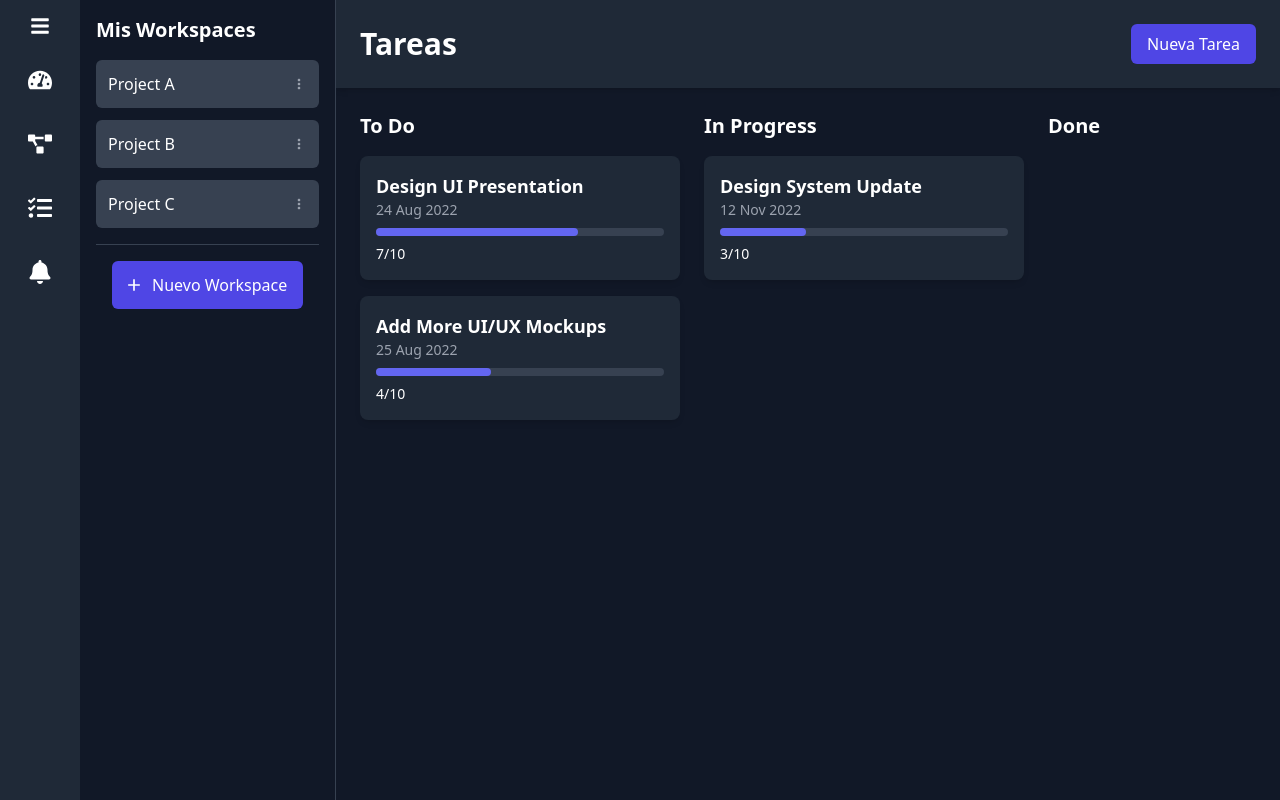
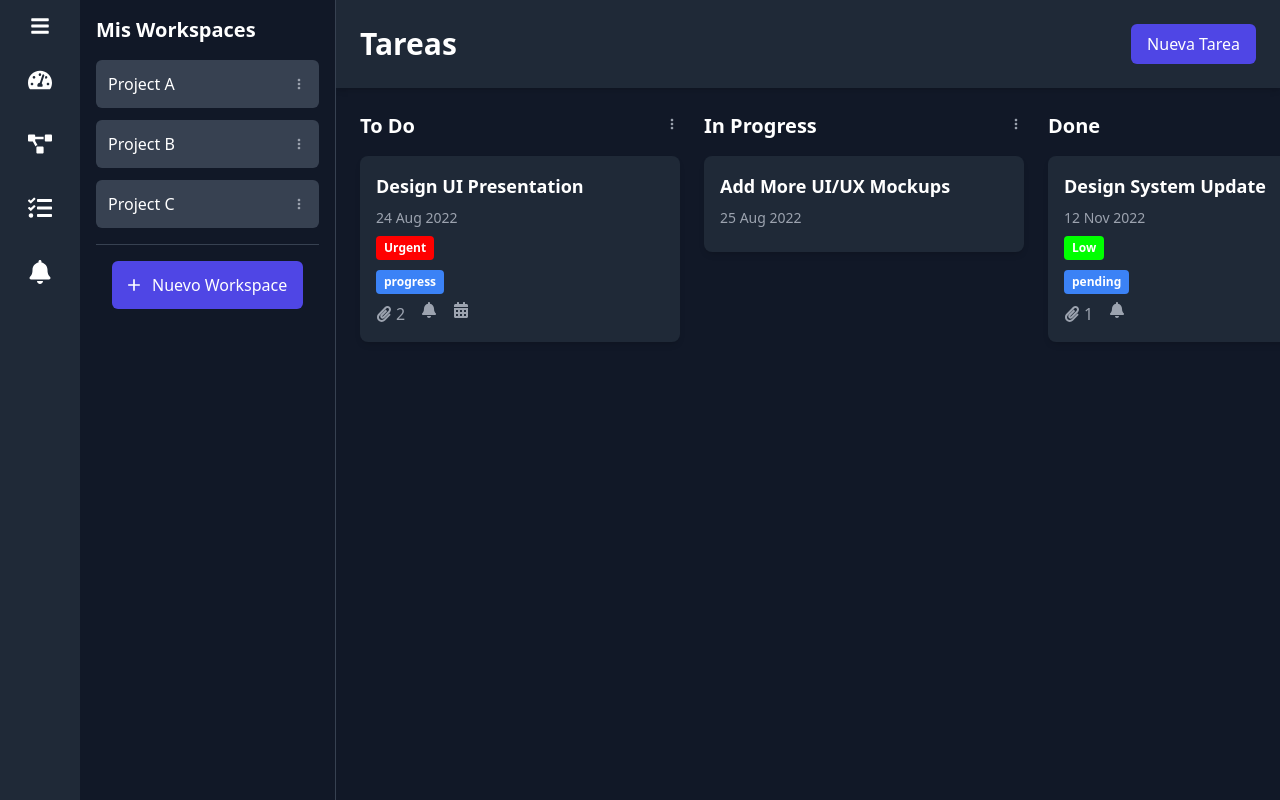
Before and after one commit to GuidoRM/todo-react, a React (Vite) app: page /home in a window 1280 px wide. Built offline with nearby package versions, Linux system fonts and the light colour scheme.

Commit message:
feat: workspace content

```diff
--- /dev/null
+++ b/src/components/TaskCard.jsx
@@ -0,0 +1,44 @@
+import React from 'react';
+import { FaPaperclip, FaBell, FaCalendarAlt } from 'react-icons/fa';
+
+const TaskCard = ({ task }) => {
+  return (
+    <div className="relative p-4 bg-gray-800 rounded-lg shadow-md">
+      <h4 className="text-lg font-semibold mb-2">{task.title}</h4>
+      <p className="text-sm text-gray-400 mb-2">{task.date}</p>
+      {/* Mostrar etiquetas si las hay */}
+      {task.labels && task.labels.length > 0 && (
+        <div className="flex space-x-2 mb-2">
+          {task.labels.map((label, idx) => (
+            <span
+              key={idx}
+              className="px-2 py-1 text-xs font-semibold rounded"
+              style={{ backgroundColor: label.color }}
+            >
+              {label.title}
+            </span>
+          ))}
+        </div>
+      )}
+      {/* Mostrar estado de progreso si existe */}
+      {task.status && task.status !== '' && (
+        <span className="inline-block px-2 py-1 text-xs font-semibold text-white bg-blue-500 rounded mb-2">
+          {task.status}
+        </span>
+      )}
+      {/* Mostrar iconos si hay adjuntos, recordatorio o fecha de vencimiento */}
+      <div className="flex space-x-4 text-gray-400">
+        {task.attachments > 0 && (
+          <div className="flex items-center">
+            <FaPaperclip className="mr-1" />
+            {task.attachments}
+          </div>
+        )}
+        {task.reminder && <FaBell />}
+        {task.dueDate && <FaCalendarAlt />}
+      </div>
+    </div>
+  );
+};
+
+export default TaskCard;
--- /dev/null
+++ b/src/components/WorkspaceContent.jsx
@@ -0,0 +1,177 @@
+import React, { useState, useRef, useEffect } from 'react';
+import Modal from '../components/Modal';
+import useModal from '../hooks/useModal';
+import TaskCard from '../components/TaskCard';
+import { BiDotsVerticalRounded } from 'react-icons/bi';
+
+const WorkspaceContent = () => {
+  const [tasks] = useState([
+    {
+      title: 'Design UI Presentation',
+      status: 'progress',
+      list: 'To Do',
+      date: '24 Aug 2022',
+      labels: [{ title: 'Urgent', color: '#FF0000' }],
+      attachments: 2,
+      reminder: true,
+      dueDate: true,
+    },
+    {
+      title: 'Add More UI/UX Mockups',
+      status: '',
+      list: 'In Progress',
+      date: '25 Aug 2022',
+      labels: [],
+      attachments: 0,
+      reminder: false,
+      dueDate: false,
+    },
+    {
+      title: 'Design System Update',
+      status: 'pending',
+      list: 'Done',
+      date: '12 Nov 2022',
+      labels: [{ title: 'Low', color: '#00FF00' }],
+      attachments: 1,
+      reminder: true,
+      dueDate: false,
+    },
+  ]);
+
+  const [menuOpenTask, setMenuOpenTask] = useState(null);
+  const [selectedTask, setSelectedTask] = useState(null);
+  const menuRef = useRef(null);
+
+  const {
+    isOpen: isEditOpen,
+    openModal: openEditModal,
+    closeModal: closeEditModal,
+  } = useModal();
+
+  const {
+    isOpen: isDeleteOpen,
+    openModal: openDeleteModal,
+    closeModal: closeDeleteModal,
+  } = useModal();
+
+  const toggleMenu = (task) => {
+    setMenuOpenTask((prev) => (prev === task ? null : task));
+  };
+
+  const closeMenu = () => {
+    setMenuOpenTask(null);
+  };
+
+  useEffect(() => {
+    const handleClickOutside = (event) => {
+      if (menuRef.current && !menuRef.current.contains(event.target)) {
+        closeMenu();
+      }
+    };
+
+    document.addEventListener('mousedown', handleClickOutside);
+    return () => {
+      document.removeEventListener('mousedown', handleClickOutside);
+    };
+  }, []);
+
+  const handleEditTask = (task) => {
+    setSelectedTask(task);
+    closeMenu();
+    openEditModal();
+  };
+
+  const handleDeleteTask = (task) => {
+    setSelectedTask(task);
+    closeMenu();
+    openDeleteModal();
+  };
+
+  return (
+    <main className="flex-1 p-6 overflow-x-auto">
+      {/* Contenedor con desplazamiento horizontal para listas de tareas */}
+      <div className="flex space-x-6 pb-6">
+        {/* Renderizar cada sección de tareas */}
+        {['To Do', 'In Progress', 'Done', 'Review', 'Pending Approval', 'On Hold'].map((list) => (
+          <div key={list} className="flex-shrink-0 w-80 relative">
+            <div className="flex justify-between items-center mb-4">
+              <h3 className="text-xl font-semibold">{list}</h3>
+              <div className="relative">
+                <button
+                  onClick={() => toggleMenu(list)}
+                  className="text-gray-400 hover:text-white focus:outline-none"
+                >
+                  <BiDotsVerticalRounded />
+                </button>
+                {menuOpenTask === list && (
+                  <div
+                    ref={menuRef}
+                    className="absolute top-8 right-0 mt-2 w-40 bg-gray-800 rounded-md shadow-lg z-10"
+                  >
+                    <ul className="py-2">
+                      <li
+                        className="px-4 py-2 hover:bg-gray-700 cursor-pointer"
+                        onClick={() => handleEditTask(list)}
+                      >
+                        Editar
+                      </li>
+                      <li
+                        className="px-4 py-2 hover:bg-gray-700 cursor-pointer"
+                        onClick={() => handleDeleteTask(list)}
+                      >
+                        Eliminar
+                      </li>
+                    </ul>
+                  </div>
+                )}
+              </div>
+            </div>
+            <div className="space-y-4">
+              {tasks
+                .filter((task) => task.list === list)
+                .map((task, index) => (
+                  <TaskCard key={index} task={task} />
+                ))}
+            </div>
+          </div>
+        ))}
+      </div>
+
+      {/* Modal de Edición de Tarea */}
+      <Modal isOpen={isEditOpen} onClose={closeEditModal}>
+        <h3 className="text-xl font-semibold mb-4">Editar Tarea</h3>
+        <form>
+          <input
+            type="text"
+            defaultValue={selectedTask?.title}
+            className="w-full p-2 rounded-md mb-4 bg-gray-700 text-white"
+          />
+          <div className="flex justify-end">
+            <button type="button" onClick={closeEditModal} className="bg-gray-600 px-4 py-2 rounded-md mr-2">
+              Cancelar
+            </button>
+            <button type="submit" className="bg-indigo-600 px-4 py-2 rounded-md">
+              Guardar
+            </button>
+          </div>
+        </form>
+      </Modal>
+
+      {/* Modal de Eliminación de Tarea */}
+      <Modal isOpen={isDeleteOpen} onClose={closeDeleteModal}>
+        <h3 className="text-xl font-semibold mb-4">Eliminar Tarea</h3>
+        <p>¿Estás seguro de que deseas eliminar la tarea "{selectedTask?.title}"?</p>
+        <div className="flex justify-end mt-4">
+          <button type="button" onClick={closeDeleteModal} className="bg-gray-600 px-4 py-2 rounded-md mr-2">
+            Cancelar
+          </button>
+          <button type="button" className="bg-red-600 px-4 py-2 rounded-md">
+            Eliminar
+          </button>
+        </div>
+      </Modal>
+    </main>
+  );
+};
+
+export default WorkspaceContent;
--- a/src/routes/Home.jsx
+++ b/src/routes/Home.jsx
@@ -1,19 +1,13 @@
-// src/routes/Home.jsx
 import { BiPlus, BiDotsVerticalRounded } from 'react-icons/bi';
 import Sidebar from '../components/Sidebar';
 import { useState, useEffect, useRef } from 'react';
 import useModal from '../hooks/useModal';
 import Modal from '../components/Modal';
+import WorkspaceContent from '../components/WorkspaceContent';
 
 function Home() {
   // Estados de los workspaces y las tareas
   const [workspaces] = useState(['Project A', 'Project B', 'Project C']);
-  const [tasks] = useState([
-    { title: 'Design UI Presentation', status: 'To Do', progress: 7, max: 10, date: '24 Aug 2022' },
-    { title: 'Add More UI/UX Mockups', status: 'To Do', progress: 4, max: 10, date: '25 Aug 2022' },
-    { title: 'Design System Update', status: 'In Progress', progress: 3, max: 10, date: '12 Nov 2022' },
-  ]);
-
   const [selectedWorkspace, setSelectedWorkspace] = useState(null);
   const [menuOpenWorkspace, setMenuOpenWorkspace] = useState(null);
 
@@ -156,36 +150,7 @@ function Home() {
         </header>
 
         {/* Área Principal con Listas de Tareas */}
-        <main className="flex-1 p-6 overflow-x-auto">
-          {/* Contenedor con desplazamiento horizontal para listas de tareas */}
-          <div className="flex space-x-6 pb-6">
-            {/* Renderizar cada sección de tareas */}
-            {['To Do', 'In Progress', 'Done', 'Review', 'Pending Approval', 'On Hold'].map((status) => (
-              <div key={status} className="flex-shrink-0 w-80">
-                <h3 className="text-xl font-semibold mb-4">{status}</h3>
-                <div className="space-y-4">
-                  {tasks
-                    .filter((task) => task.status === status)
-                    .map((task, index) => (
-                      <div key={index} className="p-4 bg-gray-800 rounded-lg shadow-md">
-                        <h4 className="text-lg font-semibold">{task.title}</h4>
-                        <p className="text-sm text-gray-400">{task.date}</p>
-                        <div className="relative pt-2">
-                          <div className="h-2 bg-gray-700 rounded-full">
-                            <div
-                              className={`h-2 rounded-full ${status === 'Done' ? 'bg-green-500' : 'bg-indigo-500'}`}
-                              style={{ width: `${(task.progress / task.max) * 100}%` }}
-                            ></div>
-                          </div>
-                          <p className="text-sm mt-2">{task.progress}/{task.max}</p>
-                        </div>
-                      </div>
-                    ))}
-                </div>
-              </div>
-            ))}
-          </div>
-        </main>
+        <WorkspaceContent/>
       </div>
     </div>
   );
```
